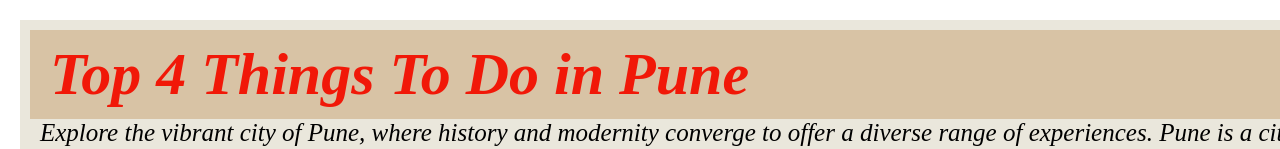
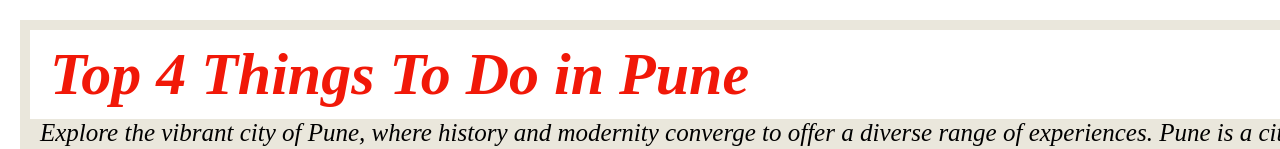
Before and after one commit to Arshiya2005/sample, a plain HTML site: page sample/index.html in a window 1280 px wide. Shown: the top 149 px of the page. Drawn offline with Linux system fonts and the light colour scheme.

Commit message:
contrast errors part two

```diff
--- a/sample/index.html
+++ b/sample/index.html
@@ -33,7 +33,7 @@
 </head>
 <body>
     <header style="background-color: #EAE7DC;">
-        <h1 style="color: #f11808;background-color: #D8C3A5;"><em>Top 4 Things To Do in Pune</em></h1>
+        <h1 style="color: #f11808;background-color: #ffffff;"><em>Top 4 Things To Do in Pune</em></h1>
 
             <em>
                 Explore the vibrant city of Pune, where history and modernity converge to offer a diverse range of experiences. Pune is a city that seamlessly blends tradition and modernity, promising an enriching and unforgettable experience for every visitor.
```
